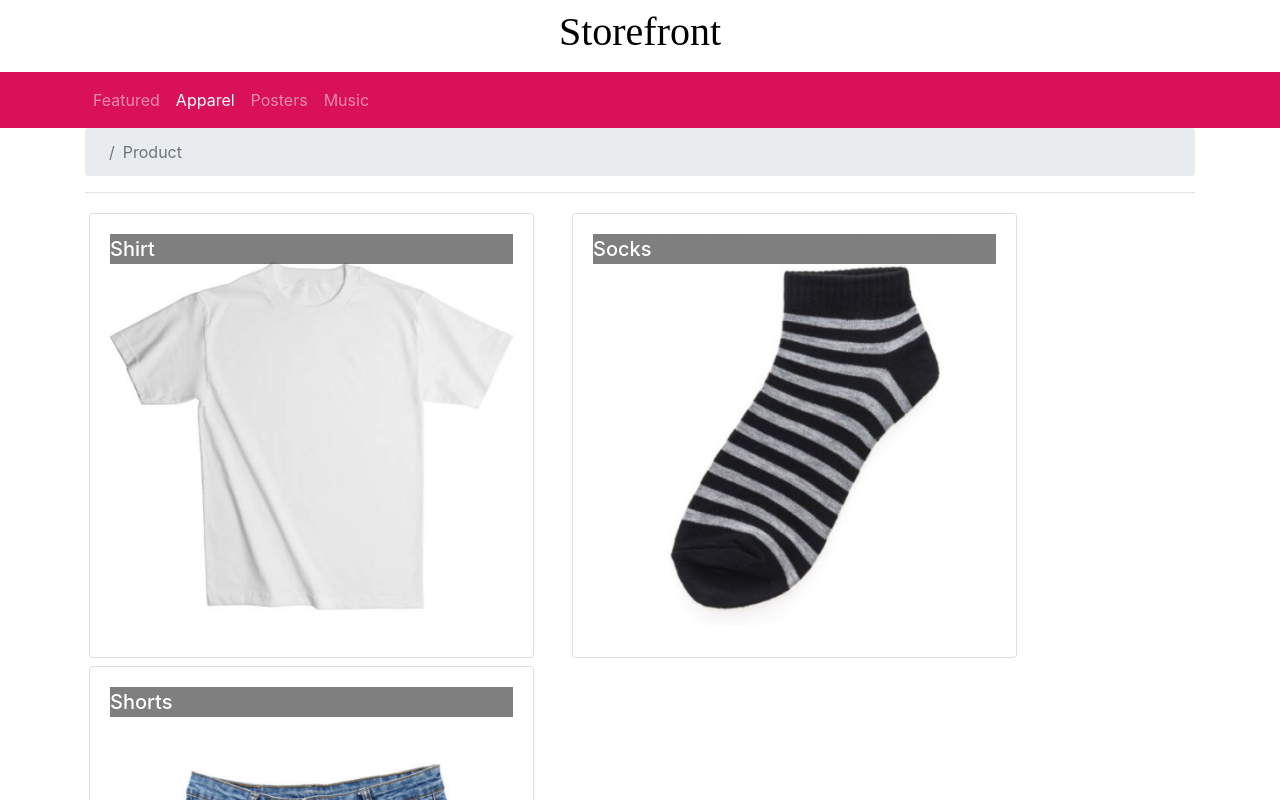
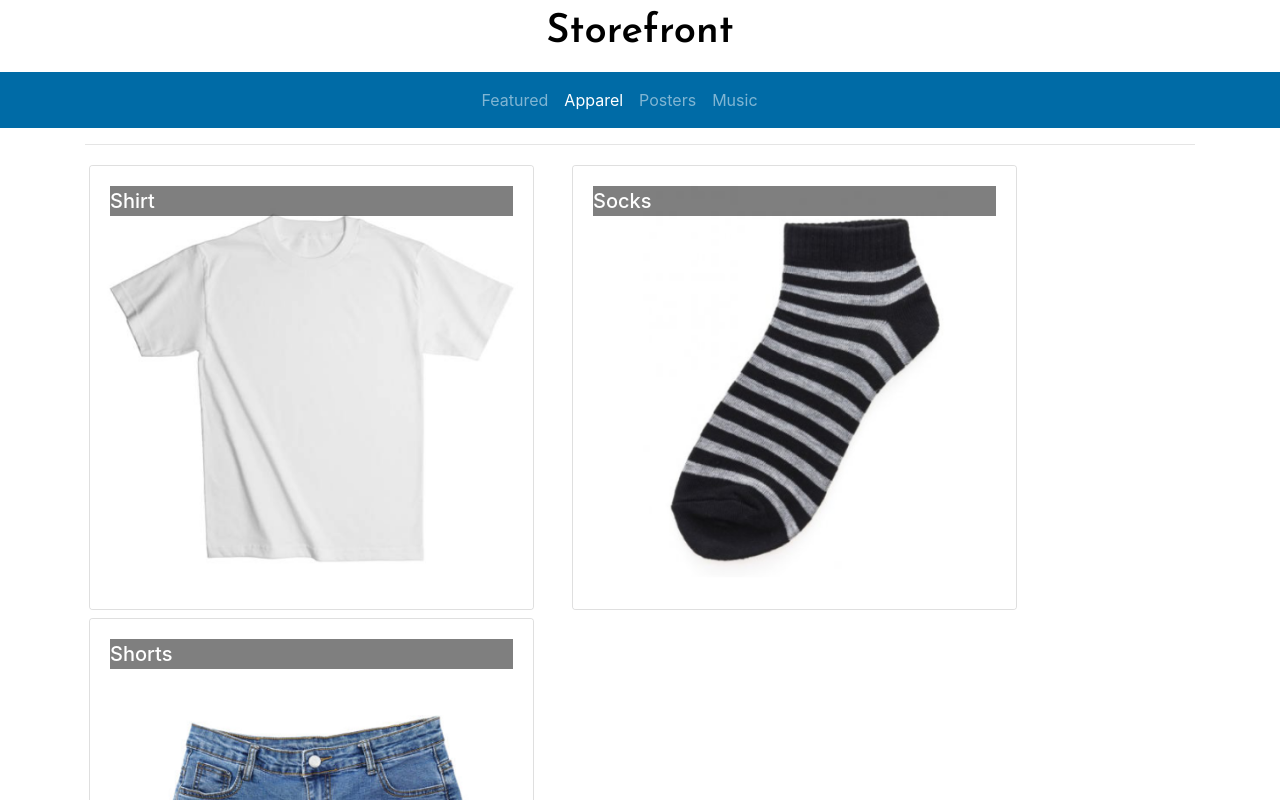
Before and after one commit to geno7/mountweazel-store, a React (Create React App) app: page /category/apparel in a window 1280 px wide. Shown: the top 800 px of the page. Built offline with nearby package versions, Linux system fonts and the light colour scheme; what react-redux-form would draw is missing.

Commit message:
form submitting works for now

```diff
--- a/public/index.html
+++ b/public/index.html
@@ -25,6 +25,13 @@
       Learn how to configure a non-root public URL by running `npm run build`.
     -->
     <title>React App</title>
+
+    <!-- fonts -->
+    <link rel="preconnect" href="https://fonts.gstatic.com">
+    <!-- Josefin Sans -->
+    <link href="https://fonts.googleapis.com/css2?family=Josefin+Sans:wght@600&display=swap" rel="stylesheet">
+    <!-- Roboto -->
+    <link href="https://fonts.googleapis.com/css2?family=Roboto&display=swap" rel="stylesheet">
   </head>
   <body>
     <noscript>You need to enable JavaScript to run this app.</noscript>
--- a/src/components/DisplayProductComponent.js
+++ b/src/components/DisplayProductComponent.js
@@ -1,10 +1,5 @@
 import React, { Component } from "react";
 import {
-  Card,
-  CardImg,
-  CardText,
-  CardTitle,
-  CardBody,
   Breadcrumb,
   BreadcrumbItem,
   FormFeedback,
@@ -17,6 +12,22 @@ import {
 import { Link } from "react-router-dom";
 import { Control, Form, Errors } from "react-redux-form";
 import { Loading } from "./LoadingComponent";
+import { connect } from "react-redux";
+import { actions } from "react-redux-form";
+import { withRouter } from "react-router-dom";
+import { fetchProducts } from "../redux/ActionCreators";
+
+const mapStateToProps = (state) => {
+  return {
+    products: state.products,
+    cart: state.cart,
+  };
+};
+
+const mapDispatchToProps = {
+  fetchProducts: () => fetchProducts(),
+  resetApparelForm: () => actions.reset("apparelForm"),
+};
 
 //variables used to check forms for errors
 const required = (val) => val && val.length;
@@ -43,8 +54,10 @@ class PurchaseForm extends Component {
   }
 
   handleSubmit(values) {
-    this.props.resetFeedbackForm();
-    this.props.postFeedback(values);
+    console.log("Current state is: " + JSON.stringify(this.state));
+    console.log("Current values is: " + JSON.stringify(values));
+    alert("Current State is: " + JSON.stringify(this.state));
+    this.props.resetApparelForm();
   }
 
   handleInputChange(event) {
@@ -55,7 +68,8 @@ class PurchaseForm extends Component {
 
     this.setState({
       [name]: value,
-    });
+    },
+      () => console.log(this.state))
   }
 
   //validate form submissions, handle error messages
@@ -88,7 +102,10 @@ class PurchaseForm extends Component {
     );
 
     return (
-      <Form model="" onSubmit={(values) => this.handleSubmit(values)}>
+      <Form
+        model="apparelForm"
+        onSubmit={(values) => this.handleSubmit(values)}
+      >
         <Row className="form-group">
           <Label htmlFor="sizeSelect">Size</Label>
           <Input
@@ -128,6 +145,11 @@ class PurchaseForm extends Component {
   }
 }
 
+const PurchaseFormConnected = connect(
+  mapStateToProps,
+  mapDispatchToProps
+)(PurchaseForm);
+
 function RenderProduct({ product }) {
   return (
     <div className="container">
@@ -138,7 +160,7 @@ function RenderProduct({ product }) {
         <div className="col-md-12 col-lg-6">
           <h2>{product.name}</h2>
           <h3>${product.price}</h3>
-          <PurchaseForm />
+          <PurchaseFormConnected />
           <div>{product.description}</div>
         </div>
       </div>
@@ -193,4 +215,6 @@ function DisplayProduct(props) {
   return <div />;
 }
 
-export default DisplayProduct;
+export default withRouter(
+  connect(mapStateToProps, mapDispatchToProps)(DisplayProduct)
+);
--- a/src/components/HeaderComponent.js
+++ b/src/components/HeaderComponent.js
@@ -6,15 +6,11 @@ import {
   NavbarToggler,
   Collapse,
   NavItem,
-  Jumbotron,
-  Button,
-  Modal,
-  ModalHeader,
-  ModalBody,
-  Form,
-  FormGroup,
-  Input,
-  Label,
+  Card,
+  CardImg,
+  CardText,
+  CardTitle,
+  CardBody,
 } from "reactstrap";
 import { NavLink } from "react-router-dom";
 
@@ -47,11 +43,11 @@ class Header extends Component {
             </div>
           </div>
         </div>
-        <Navbar dark sticky="top" expand="md">
+        <Navbar dark expand="md">
           <div className="container">
             <NavbarToggler onClick={this.toggleNav} />
             <Collapse isOpen={this.state.isNavOpen} navbar>
-              <Nav navbar>
+              <Nav navbar className="center-navbar">
                 <NavItem>
                   <NavLink className="nav-link" to="/home">
                     Featured
--- a/src/components/MainComponent.js
+++ b/src/components/MainComponent.js
@@ -18,6 +18,7 @@ const mapStateToProps = (state) => {
 
 const mapDispatchToProps = {
   fetchProducts: () => fetchProducts(),
+  resetApparelForm: () => actions.reset("apparelForm"),
 };
 
 // class component extending from parent "Component" class
@@ -35,6 +36,7 @@ class Main extends Component {
               (product) => product.id === +match.params.productId
             )[0]
           }
+          resetApparelForm={this.props.resetApparelForm}
           // server stuff
           isLoading={this.props.products.isLoading}
           errMess={this.props.products.errMess}
--- a/src/components/ProductCardsComponent.js
+++ b/src/components/ProductCardsComponent.js
@@ -43,12 +43,12 @@ function ProductCards(props) {
     <div className="container">
       <div className="row">
         <div className="col">
-          <Breadcrumb>
+          {/* <Breadcrumb>
             <BreadcrumbItem>
               <Link to="/home"></Link>
             </BreadcrumbItem>
             <BreadcrumbItem active>Product</BreadcrumbItem>
-          </Breadcrumb>
+          </Breadcrumb> */}
           <hr />
         </div>
       </div>
--- a/src/css/style.scss
+++ b/src/css/style.scss
@@ -14,7 +14,7 @@ $pal-colorE: #8F2D56;
 
 
 body {
-  font-family: "Open Sans", sans-serif;
+  font-family: 'Roboto', sans-serif;
 }
 
 .p {
@@ -22,7 +22,7 @@ body {
 }
 
 h1, h2, h3, .card-body>.card-title {
-  font-family:  "Lobster", cursive;
+  font-family: 'Josefin Sans', sans-serif;
   color: $pal-black
 }
 .card-title {
@@ -46,6 +46,11 @@ h1, h2, h3, .card-body>.card-title {
     padding: 20px 0;
 }
 
+.center-navbar {
+  width:30%;
+  margin-left: 35%;
+}
+
 .jumbotron {
     margin: 0;
     padding: 30px;
@@ -57,6 +62,7 @@ h1, h2, h3, .card-body>.card-title {
     color: $pal-white;
 }
 
+//navbar
 .navbar-dark {
-    background-color: $pal-colorD;
+    background-color: $pal-colorA;
 }
```
